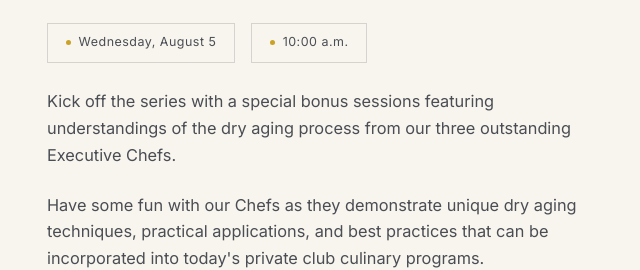
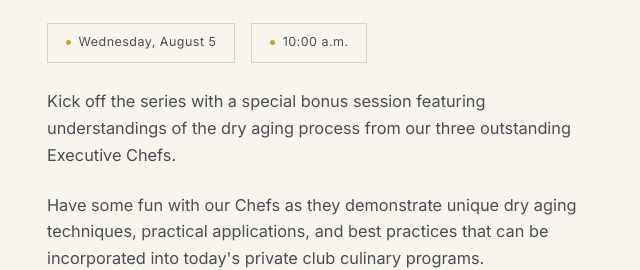
Before and after one commit to adonisaranillo-design/TGSC-the-golden-table, a plain HTML site: page index.html in a window 1280 px wide. Shown: the part 3919-4189 px from the top of the page, 57-697 px from the left. Drawn offline with Linux system fonts and the light colour scheme.

Commit message:
Update index.html

```diff
--- a/index.html
+++ b/index.html
@@ -1074,7 +1074,7 @@ section[data-bg="navy"]{ background: var(--navy); color: var(--white); }
           <span class="bonus-pill"><span class="dot" aria-hidden="true"></span>Wednesday, August 5</span>
           <span class="bonus-pill"><span class="dot" aria-hidden="true"></span>10:00 a.m.</span>
         </div>
-        <p>Kick off the series with a special bonus sessions featuring understandings of the dry aging process from our three outstanding Executive Chefs.</p>
+        <p>Kick off the series with a special bonus session featuring understandings of the dry aging process from our three outstanding Executive Chefs.</p>
         <p>Have some fun with our Chefs as they demonstrate unique dry aging techniques, practical applications, and best practices that can be incorporated into today's private club culinary programs.</p>
         <p>Also, get to meet Liwei Liao, owner of The Joint who will support in this process.</p>
       </div>
```
